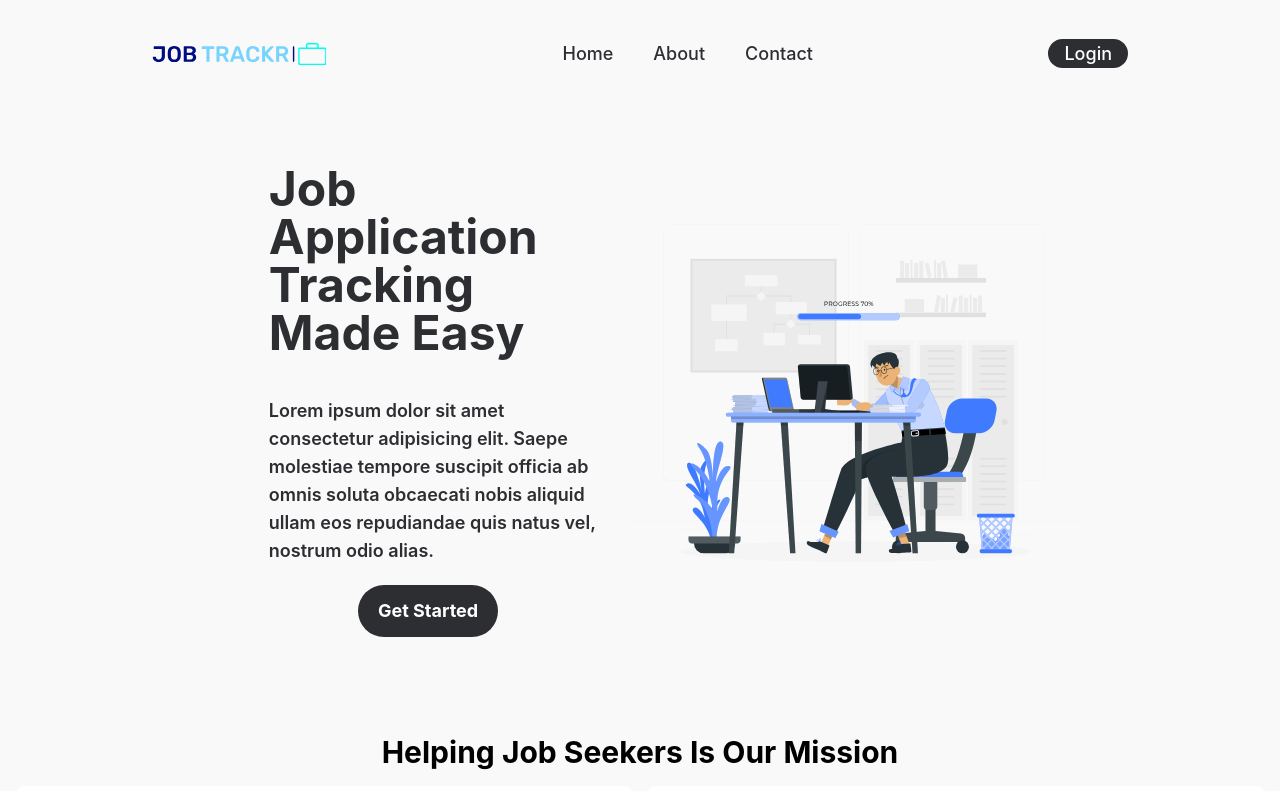
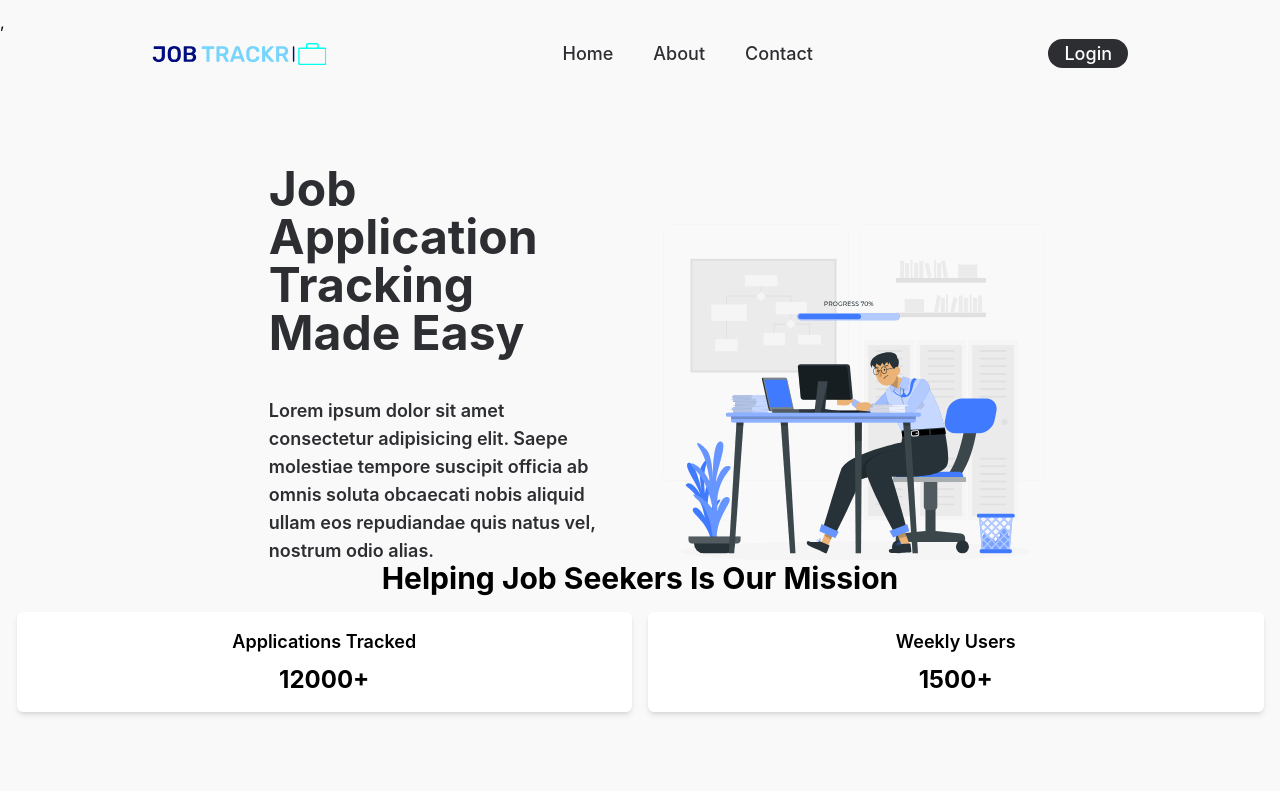
Before and after one commit to imjohnnyy/job-tracker-app, a React (Create React App) app in the folder frontend/: page / in a window 1280 px wide. Shown: the top 791 px of the page. Built offline with nearby package versions, Linux system fonts and the light colour scheme.

Commit message:
fixed height scaling bug

```diff
--- a/frontend/src/App.css
+++ b/frontend/src/App.css
@@ -1,38 +1,9 @@
 .App {
   text-align: center;
+  height: 10px;
 }
 
-.App-logo {
-  height: 40vmin;
-  pointer-events: none;
+body {
+  padding: 0;
+  margin: 0;
 }
-
-@media (prefers-reduced-motion: no-preference) {
-  .App-logo {
-    animation: App-logo-spin infinite 20s linear;
-  }
-}
-
-.App-header {
-  background-color: #282c34;
-  min-height: 100vh;
-  display: flex;
-  flex-direction: column;
-  align-items: center;
-  justify-content: center;
-  font-size: calc(10px + 2vmin);
-  color: white;
-}
-
-.App-link {
-  color: #61dafb;
-}
-
-@keyframes App-logo-spin {
-  from {
-    transform: rotate(0deg);
-  }
-  to {
-    transform: rotate(360deg);
-  }
-}
--- a/frontend/src/pages/Landing.js
+++ b/frontend/src/pages/Landing.js
@@ -92,7 +92,7 @@ const Landing = () => {
 
       {/* FOOTER */}
       {/* FACTS SECTION */}
-      <footer className="h-[15rem] bg-lightergray max-lg:mb-5 max-lg:h-[19rem]">
+      <footer className="h-[15rem] bg-lightergray max-lg:h-[22rem] fixed max-lg:static inset-x-0 bottom-0">
         <div className="container px-4 mx-auto">
           <h2 className="mb-4 text-3xl font-bold">Helping Job Seekers Is Our Mission</h2>
           <div className="grid grid-cols-1 gap-4 sm:grid-cols-2 lg:grid-cols-4">
```
